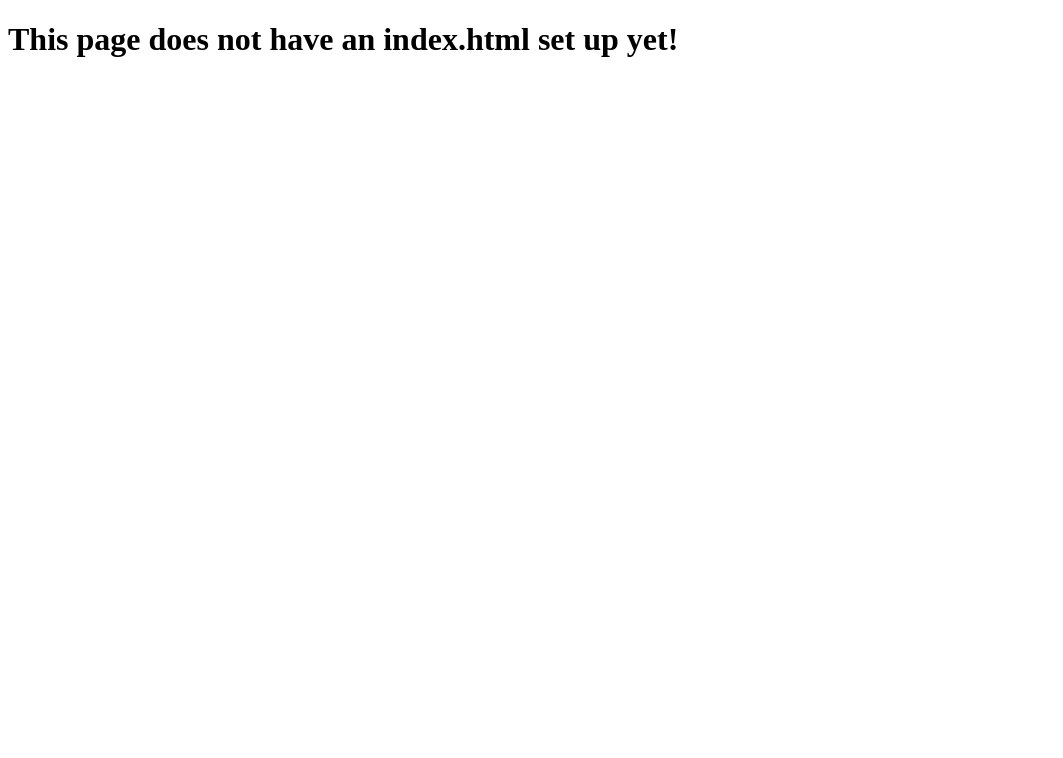
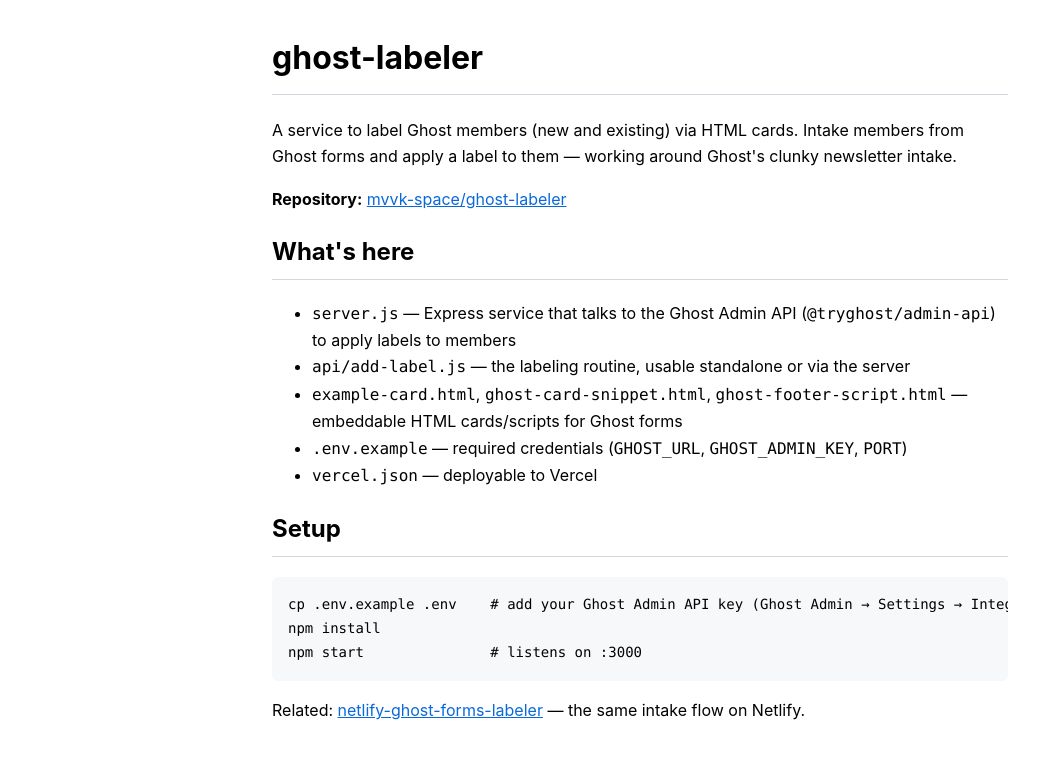
Before and after one commit to mvvk-space/ghost-labeler, a website: page index.html in a window 1280 px wide. Shown: the whole page, without its empty margins (0-1063 px from the left). Drawn offline with Linux system fonts and the light colour scheme.

Commit message:
Regenerate index.html from README.md

```diff
--- a/index.html
+++ b/index.html
@@ -1,7 +1,52 @@
 <!DOCTYPE html>
-<html>
-<head><meta charset="utf-8"><title>Coming soon</title></head>
+<html lang="en">
+<head>
+<meta charset="utf-8">
+<meta name="viewport" content="width=device-width, initial-scale=1">
+<title>ghost-labeler</title>
+<style>
+  :root { color-scheme: light dark; }
+  body {
+    font-family: -apple-system, BlinkMacSystemFont, "Segoe UI", Helvetica, Arial, sans-serif;
+    max-width: 46rem;
+    margin: 2rem auto;
+    padding: 0 1rem;
+    line-height: 1.65;
+  }
+  a { color: #0969da; }
+  @media (prefers-color-scheme: dark) { a { color: #4493f8; } }
+  pre {
+    background: #f6f8fa; border-radius: 6px; padding: 1rem;
+    overflow-x: auto; font-size: 0.875rem;
+  }
+  @media (prefers-color-scheme: dark) { pre { background: #151b23; } }
+  code { font-family: ui-monospace, SFMono-Regular, "SF Mono", Menlo, Consolas, monospace; }
+  table { border-collapse: collapse; }
+  th, td { border: 1px solid #d0d7de; padding: 0.375rem 0.75rem; }
+  th { background: #f6f8fa; }
+  @media (prefers-color-scheme: dark) { th, td { border-color: #3d444d; } th { background: #151b23; } }
+  h1, h2 { border-bottom: 1px solid #d0d7de; padding-bottom: 0.3em; }
+  @media (prefers-color-scheme: dark) { h1, h2 { border-color: #3d444d; } }
+</style>
+</head>
 <body>
-<h1>This page does not have an index.html set up yet!</h1>
+<h1>ghost-labeler</h1>
+<p>A service to label Ghost members (new and existing) via HTML cards. Intake members from Ghost forms and apply a label to them — working around Ghost&#39;s clunky newsletter intake.</p>
+<p><strong>Repository:</strong> <a href="https://github.com/mvvk-space/ghost-labeler">mvvk-space/ghost-labeler</a></p>
+<h2>What&#39;s here</h2>
+<ul>
+<li><code>server.js</code> — Express service that talks to the Ghost Admin API (<code>@tryghost/admin-api</code>) to apply labels to members</li>
+<li><code>api/add-label.js</code> — the labeling routine, usable standalone or via the server</li>
+<li><code>example-card.html</code>, <code>ghost-card-snippet.html</code>, <code>ghost-footer-script.html</code> — embeddable HTML cards/scripts for Ghost forms</li>
+<li><code>.env.example</code> — required credentials (<code>GHOST_URL</code>, <code>GHOST_ADMIN_KEY</code>, <code>PORT</code>)</li>
+<li><code>vercel.json</code> — deployable to Vercel</li>
+</ul>
+<h2>Setup</h2>
+<pre><code class="language-sh">cp .env.example .env    # add your Ghost Admin API key (Ghost Admin → Settings → Integrations)
+npm install
+npm start               # listens on :3000
+</code></pre>
+<p>Related: <a href="https://github.com/mvvk-space/netlify-ghost-forms-labeler">netlify-ghost-forms-labeler</a> — the same intake flow on Netlify.</p>
+
 </body>
 </html>
```
Also changed, not shown: README.md (added).
